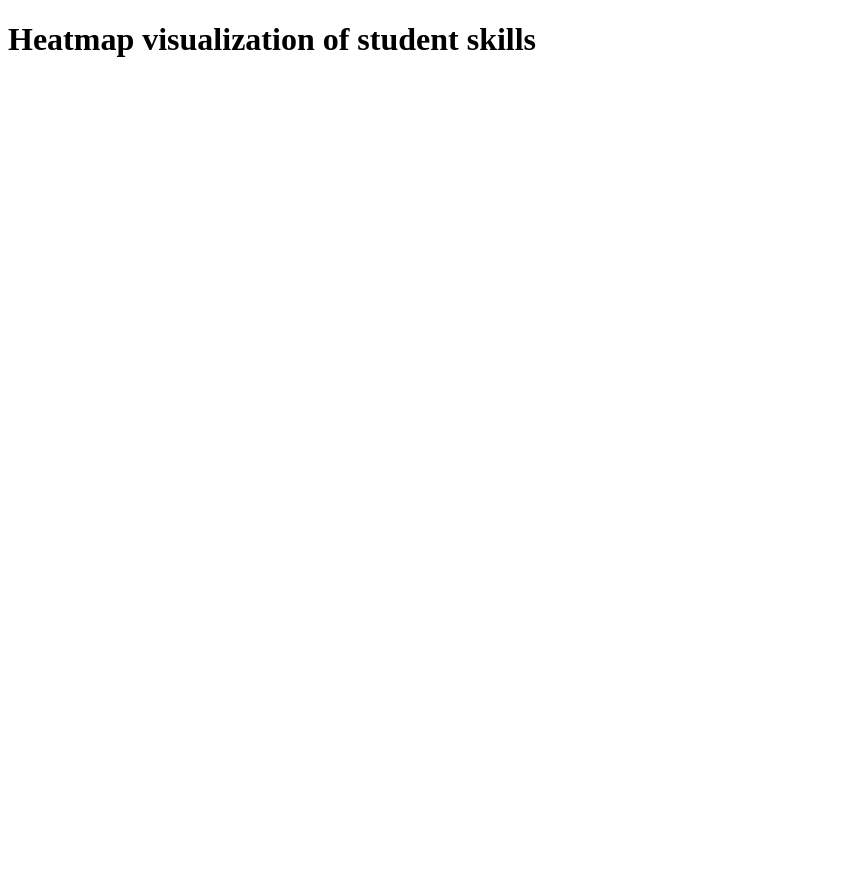
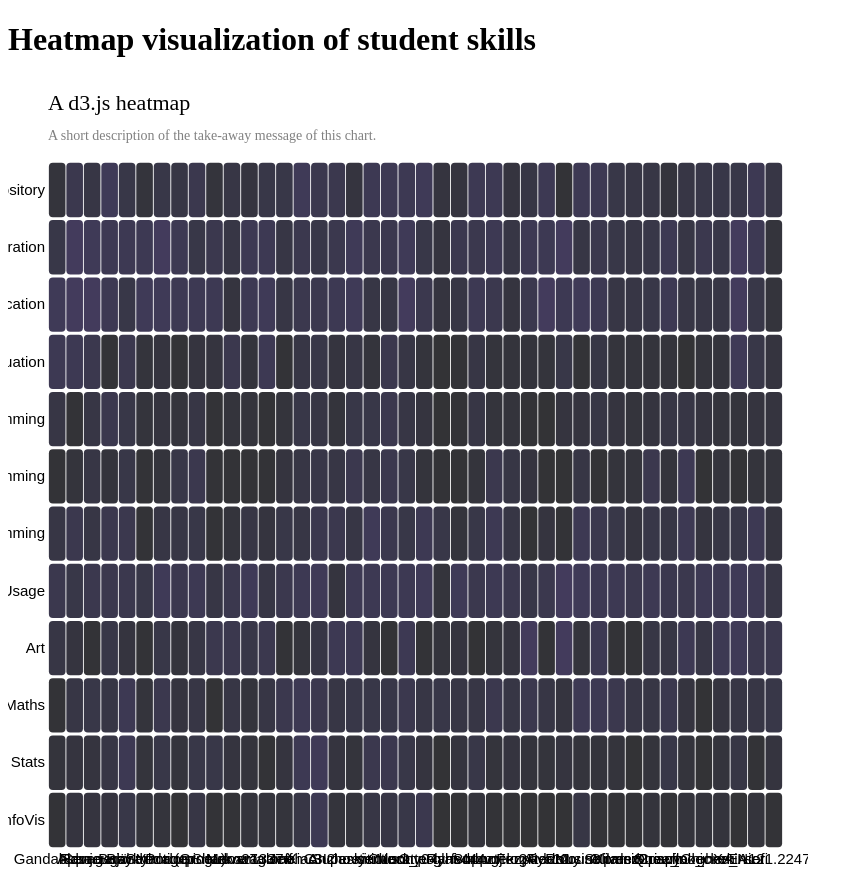
Before and after one commit to tayloh/tayloh.github.io, a plain HTML site: page index.html in a window 1280 px wide. Shown: the whole page, without its empty margins (0-863 px from the left). Before the commit the page ends 800 px from the top, so only its background shows below. Drawn offline with nearby package versions, Linux system fonts and the light colour scheme.

Commit message:
Add vis id

```diff
--- a/index.html
+++ b/index.html
@@ -22,6 +22,8 @@
 
     <h1>Heatmap visualization of student skills</h1>
 
+    <div id="my_dataviz"></div>
+
     <!-- An SVG file is an image format.
     Each "shape" is an object (a group object)
     Each group has a path, strokesize, etc
```
